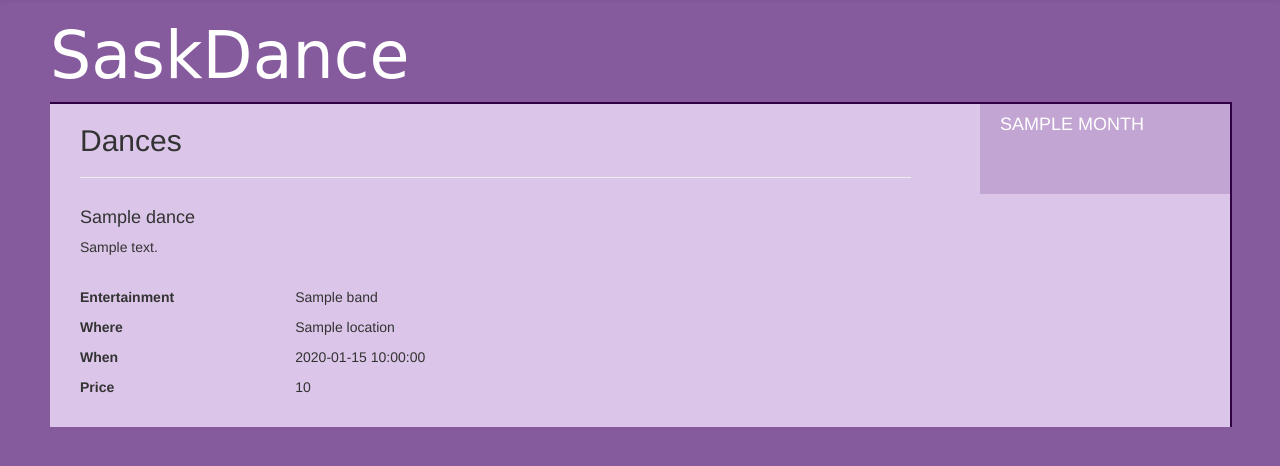
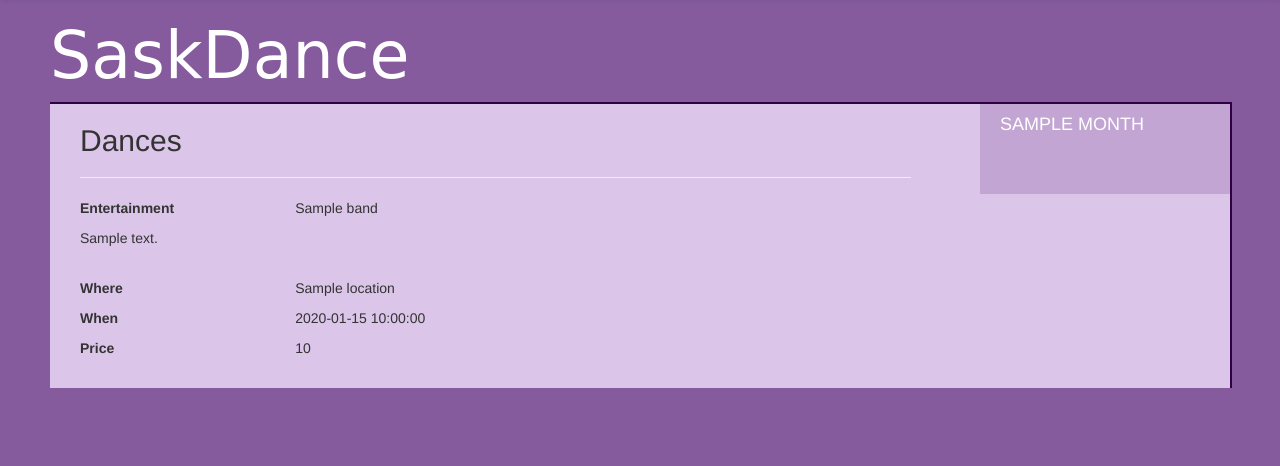
Before and after one commit to Terhands/saskdance, a Python web app: template templates/user/dances.html in a window 1280 px wide. Shown: the part 50-516 px from the top of the page. Run offline with Jinja, Linux system fonts and the light colour scheme; the template is opened without the code that fills it: most values are stand-ins (such as "Sample title", 1, 10 or a date in 2020); some libraries are stand-ins or nearby versions.

Commit message:
Updated user view of dances to no longer include a title

```diff
--- a/app/web/users/dances.py
+++ b/app/web/users/dances.py
@@ -17,9 +17,9 @@ class DancesHandler(BaseHandler):
 
         for d in dances:
             now = datetime.utcnow()
-            if (d.start_year == now.year and d.start_month >= now.month) or (d.start_year == now.year - 1 and d.start_month < now.month):
+            if (d.start_year == now.year and d.start_month >= now.month) or \
+                    (d.start_year == now.year + 1 and d.start_month < now.month):
                 month_dances[d.start_month - 1].append({
-                    'title': d.title,
                     'description': d.description,
                     'band': d.band,
                     'location': d.location,
--- a/templates/user/dances.html
+++ b/templates/user/dances.html
@@ -25,10 +25,13 @@
                         <h2>Dances</h2>
                         {% for dance in months[current_month].dances %}
                         <hr/>
-                        {% if dance.title %}
+                        {% if dance.band %}
                         <div class="row">
                             <div class="col-lg-3">
-                                <h4>{{ dance.title }}</h4>
+                                <p><b>Entertainment</b></p>
+                            </div>
+                            <div class="col-lg-3">
+                                <p>{{ dance.band }}</p>
                             </div>
                         </div>
                         {% endif %}
@@ -40,16 +43,6 @@
                         </div>
                         {% endif %}
                         <br />
-                        {% if dance.band %}
-                        <div class="row">
-                            <div class="col-lg-3">
-                                <p><b>Entertainment</b></p>
-                            </div>
-                            <div class="col-lg-3">
-                                <p>{{ dance.band }}</p>
-                            </div>
-                        </div>
-                        {% endif %}
                         <div class="row">
                             <div class="col-lg-3">
                                 <p><b>Where</b></p>
```
